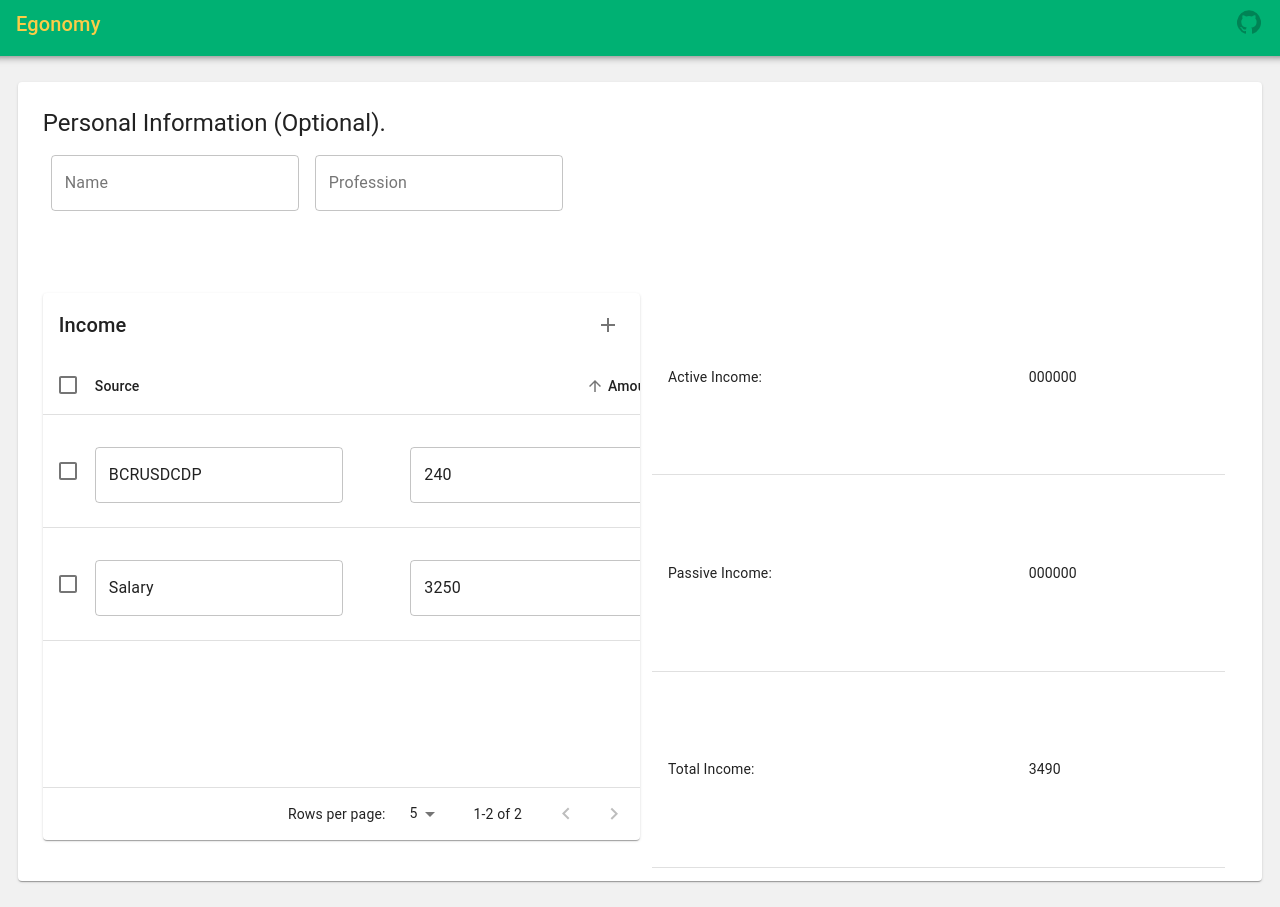
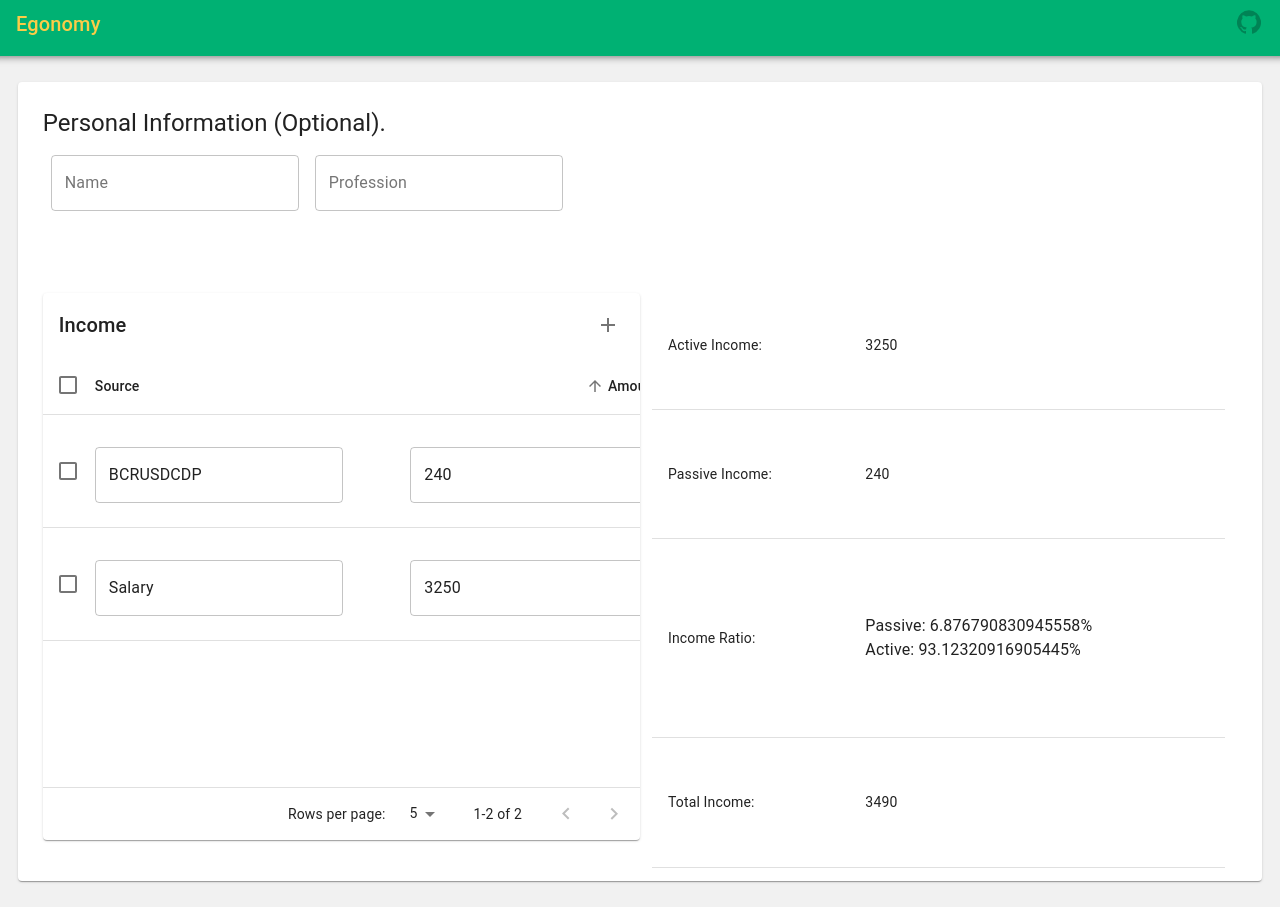
Before and after one commit to itsca/cashflowmeter, a React (Create React App) app: page /calculator in a window 1280 px wide. Built offline with nearby package versions, Linux system fonts and the light colour scheme.

Commit message:
• Adds complex income selectors and connects them to view

```diff
--- a/src/Components/Income/Income/Income.tsx
+++ b/src/Components/Income/Income/Income.tsx
@@ -6,7 +6,7 @@ import { makeStyles } from '@material-ui/styles';
 
 import SummaryTable, { SummaryTableRowData } from '../../SummaryTable/SummaryTable';
 import IncomeSummary from '../IncomeSummary/IncomeSummary/IncomeSummary';
-import { getIncomeState, getTotalIncome } from "../../../Store/selectors";
+import { getIncomeState, getTotalIncome, getTotalPassiveIncome, getTotalActiveIncome, getActiveIncomePercentage, getPassiveIncomePercentage } from "../../../Store/selectors";
 import { GlobalStateType } from '../../../Store/store';
 import { GlobalIncomeStateType } from '../../../Store/reducers/incomeReducer';
 import { setIncomeValues } from "../../../Store/actions";
@@ -17,6 +17,10 @@ interface Props {
   storedIncome?: GlobalIncomeStateType,
   setIncomeValues?: (values: SummaryTableRowData[]) => setIncomeSourcesActionType,
   storedIncomeTotal?: number
+  storedPassiveIncomeTotal?: number,
+  storedActiveIncomeTotal?: number,
+  storedActiveIncomePercentage?: number,
+  storedPassiveIncomePercentage?: number,
 }
 
 const useStyles = makeStyles({
@@ -27,13 +31,17 @@ const useStyles = makeStyles({
 
 const Income: React.FC<Props> = (props: Props) => {
 
-  const {storedIncome, storedIncomeTotal, setIncomeValues} = props
+  const {
+      storedIncome,
+      storedIncomeTotal,
+      setIncomeValues,
+      storedActiveIncomeTotal,
+      storedPassiveIncomeTotal,
+      storedActiveIncomePercentage,
+      storedPassiveIncomePercentage} = props
   const classes = useStyles();
 
   const storedIncomeSources = storedIncome && storedIncome.sources ? storedIncome.sources : []
-
-  console.log('STORED INCOME SOURCES IS' , storedIncomeSources);
-
 
   return (
     <Grid className={classes.root + ' Income'} container>
@@ -47,6 +55,10 @@ const Income: React.FC<Props> = (props: Props) => {
       <Grid item xs={6}>
         <IncomeSummary
           incomeTotal={storedIncomeTotal || 0}
+          passiveIncomeTotal={storedPassiveIncomeTotal || 0}
+          activeIncomeTotal={storedActiveIncomeTotal || 0}
+          activeIncomePercentage={storedActiveIncomePercentage || 0}
+          passiveIncomePercentage={storedPassiveIncomePercentage || 0}
         />
       </Grid>
     </Grid>
@@ -54,14 +66,21 @@ const Income: React.FC<Props> = (props: Props) => {
 }
 
 const mapStateToProps = (state: GlobalStateType, ownProps: Props): Props => {
-  console.log('STATE', state.Income);
-
   const storedIncome = getIncomeState(state);
   const storedIncomeTotal = getTotalIncome(state);
+  const storedPassiveIncomeTotal = getTotalPassiveIncome(state);
+  const storedActiveIncomeTotal = getTotalActiveIncome(state);
+  const storedActiveIncomePercentage = getActiveIncomePercentage(state);
+  const storedPassiveIncomePercentage = getPassiveIncomePercentage(state);
+
   return {
     ...ownProps,
     storedIncome,
     storedIncomeTotal,
+    storedPassiveIncomeTotal,
+    storedActiveIncomeTotal,
+    storedActiveIncomePercentage,
+    storedPassiveIncomePercentage,
   };
 };
 
--- a/src/Components/Income/IncomeSummary/IncomeSummary/IncomeSummary.tsx
+++ b/src/Components/Income/IncomeSummary/IncomeSummary/IncomeSummary.tsx
@@ -1,9 +1,13 @@
 import React from 'react';
-import { Grid, Table, TableBody, TableRow, TableCell } from '@material-ui/core';
+import { Grid, Table, TableBody, TableRow, TableCell, Typography } from '@material-ui/core';
 import { makeStyles } from '@material-ui/styles';
 
 interface Props {
-  incomeTotal: number
+  incomeTotal: number,
+  passiveIncomeTotal: number,
+  activeIncomeTotal: number,
+  activeIncomePercentage: number,
+  passiveIncomePercentage: number,
 }
 
 const useStyles = makeStyles({
@@ -18,7 +22,7 @@ const useStyles = makeStyles({
 
 const IncomeSummary: React.FC<Props> = (props: Props) => {
 
-  const { incomeTotal } = props
+  const { incomeTotal, passiveIncomeTotal, activeIncomeTotal, activeIncomePercentage, passiveIncomePercentage } = props
   const classes = useStyles();
 
   return (
@@ -30,7 +34,7 @@ const IncomeSummary: React.FC<Props> = (props: Props) => {
                 Active Income:
               </TableCell>
               <TableCell>
-                000000
+                {activeIncomeTotal}
               </TableCell>
             </TableRow>
             <TableRow>
@@ -38,7 +42,16 @@ const IncomeSummary: React.FC<Props> = (props: Props) => {
                 Passive Income:
               </TableCell>
               <TableCell>
-                000000
+                {passiveIncomeTotal}
+              </TableCell>
+            </TableRow>
+            <TableRow>
+              <TableCell>
+                Income Ratio:
+              </TableCell>
+              <TableCell>
+                <Typography>{`Passive: ${passiveIncomePercentage}%`}</Typography>
+                <Typography>{`Active: ${activeIncomePercentage}%`}</Typography>
               </TableCell>
             </TableRow>
             <TableRow>
--- a/src/Store/reducers/incomeReducer.ts
+++ b/src/Store/reducers/incomeReducer.ts
@@ -23,11 +23,9 @@ const initialState: GlobalIncomeStateType = {
 };
 
 export default function(state = initialState, action: setIncomeSourcesActionType ): GlobalIncomeStateType {
-  console.log('&&&payload', action.payload);
 
   switch (action.type) {
     case SET_INCOME_SOURCES: {
-      console.log('THE ACTION', action)
       const newIncomeSources = action.payload;
       return newIncomeSources;
     }
--- a/src/Store/selectors.ts
+++ b/src/Store/selectors.ts
@@ -2,32 +2,12 @@ import { GlobalStateType } from "./store";
 
 export const getIncomeState = (state: GlobalStateType) => state.Income;
 
-// Sums the amount property of all Income spources
-export const getTotalIncome = (state: GlobalStateType) => {
-    console.log('SOURCES', state.Income.sources);
-    console.log('SOURCES', state.Income.sources.reduce);
+// Simple
+export const getTotalIncome = (state: GlobalStateType) => state.Income.sources.reduce((a, b) => a + b.amount, 0)
+export const getTotalPassiveIncome = (state: GlobalStateType) => state.Income.sources.reduce((a, b) => a + (b.isSpecial ? b.amount : 0), 0)
+export const getTotalActiveIncome = (state: GlobalStateType) => state.Income.sources.reduce((a, b) => a + (!b.isSpecial ? b.amount : 0), 0)
+// Complex
+export const getPassiveIncomePercentage = (state: GlobalStateType) => percentageFrom(getTotalPassiveIncome(state), getTotalIncome(state))
+export const getActiveIncomePercentage = (state: GlobalStateType) => percentageFrom(getTotalActiveIncome(state), getTotalIncome(state))
 
-    return state.Income.sources.reduce((a, b) => a + b.amount, 0)}
-
-// export const getTodoById = (store, id) =>
-//   getTodosState(store) ? { ...getTodosState(store).byIds[id], id } : {};
-
-// /**
-//  * example of a slightly more complex selector
-//  * select from store combining information from multiple reducers
-//  */
-// export const getTodos = store =>
-//   getTodoList(store).map(id => getTodoById(store, id));
-
-// export const getTodosByVisibilityFilter = (store, visibilityFilter) => {
-//   const allTodos = getTodos(store);
-//   switch (visibilityFilter) {
-//     case VISIBILITY_FILTERS.COMPLETED:
-//       return allTodos.filter(todo => todo.completed);
-//     case VISIBILITY_FILTERS.INCOMPLETE:
-//       return allTodos.filter(todo => !todo.completed);
-//     case VISIBILITY_FILTERS.ALL:
-//     default:
-//       return allTodos;
-//   }
-// };
+const percentageFrom = (partialValue: number, totalValue: number): number => (100 * partialValue) / totalValue
```
Also changed, not shown: 1 other file (tests, documents, lock files or other folders).
